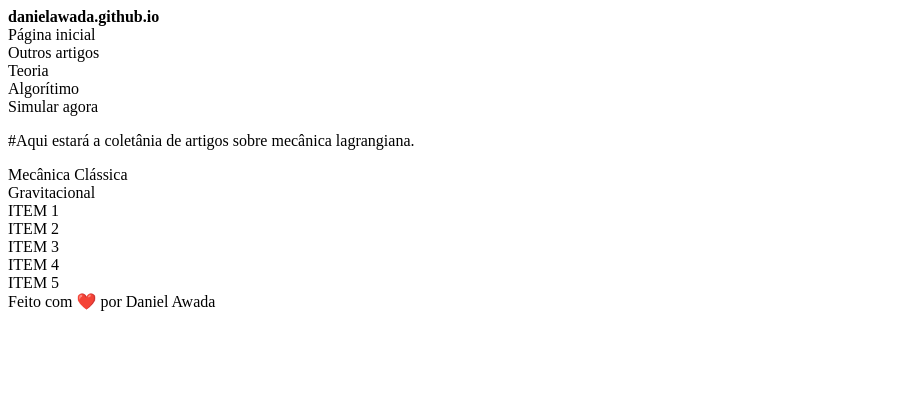
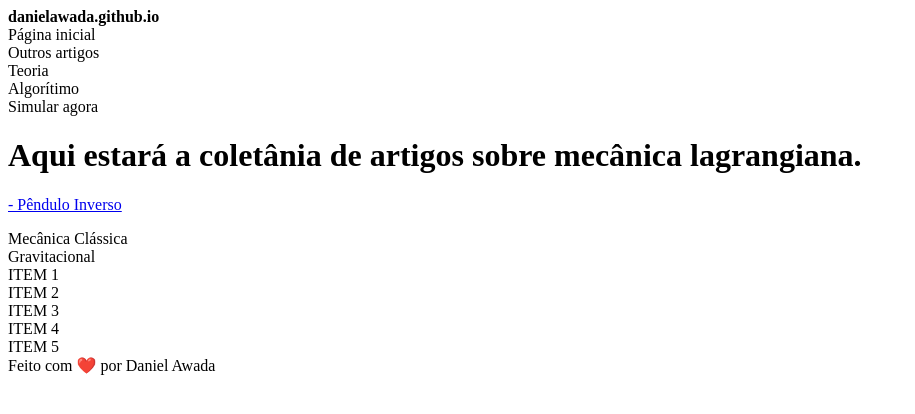
Before and after one commit to DanielAwada/DanielAwada.github.io, a Jekyll site: the page built from lagrange/index.md, in a window 1280 px wide. Shown: the top 414 px of the page, without its empty margins (0-915 px from the left). Built offline with Jekyll 4.4.1, drawn with Linux system fonts in a browser that asks for light colours.

Commit message:
Update index.md

```diff
--- a/lagrange/index.md
+++ b/lagrange/index.md
@@ -3,4 +3,6 @@ layout: default
 title: Mecânica Lagrangiana
 ---
 
-#Aqui estará a coletânia de artigos sobre mecânica lagrangiana.
+# Aqui estará a coletânia de artigos sobre mecânica lagrangiana.
+
+[- Pêndulo Inverso](/pend_inv.html)
```
